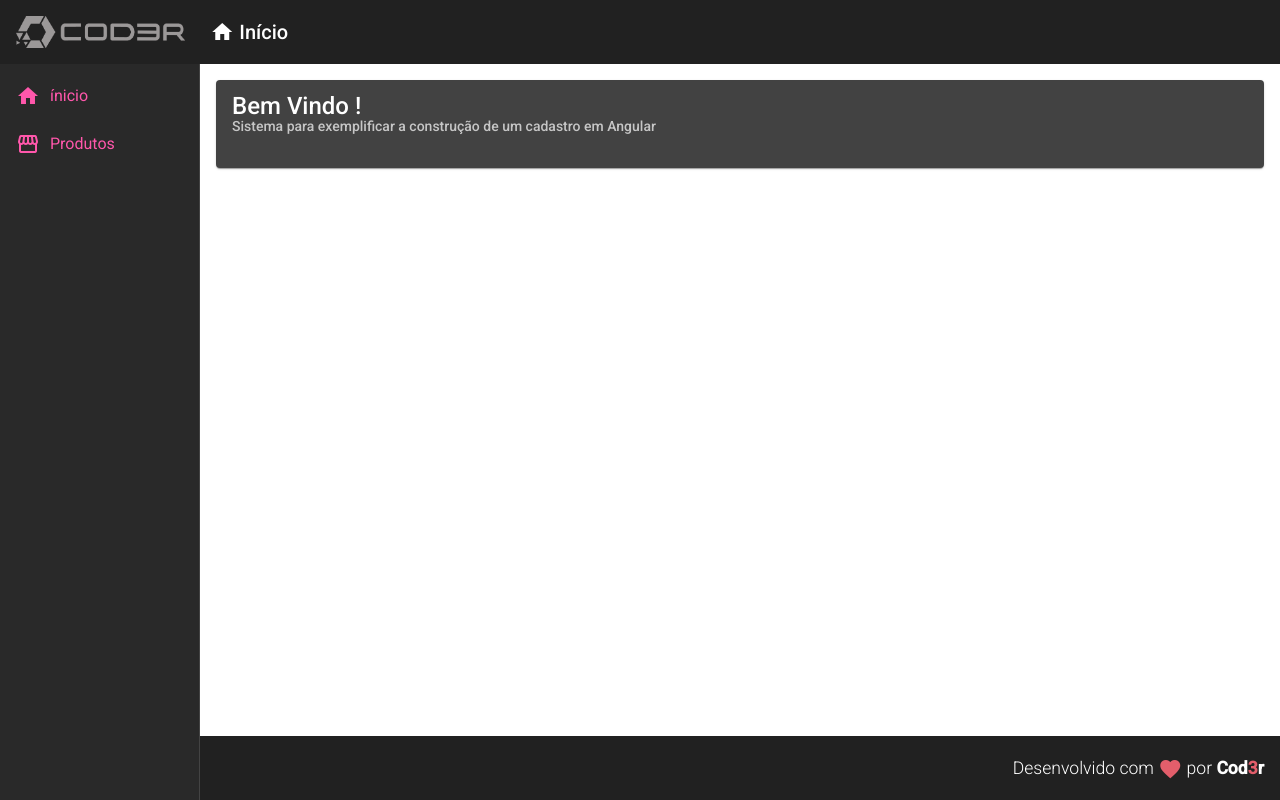
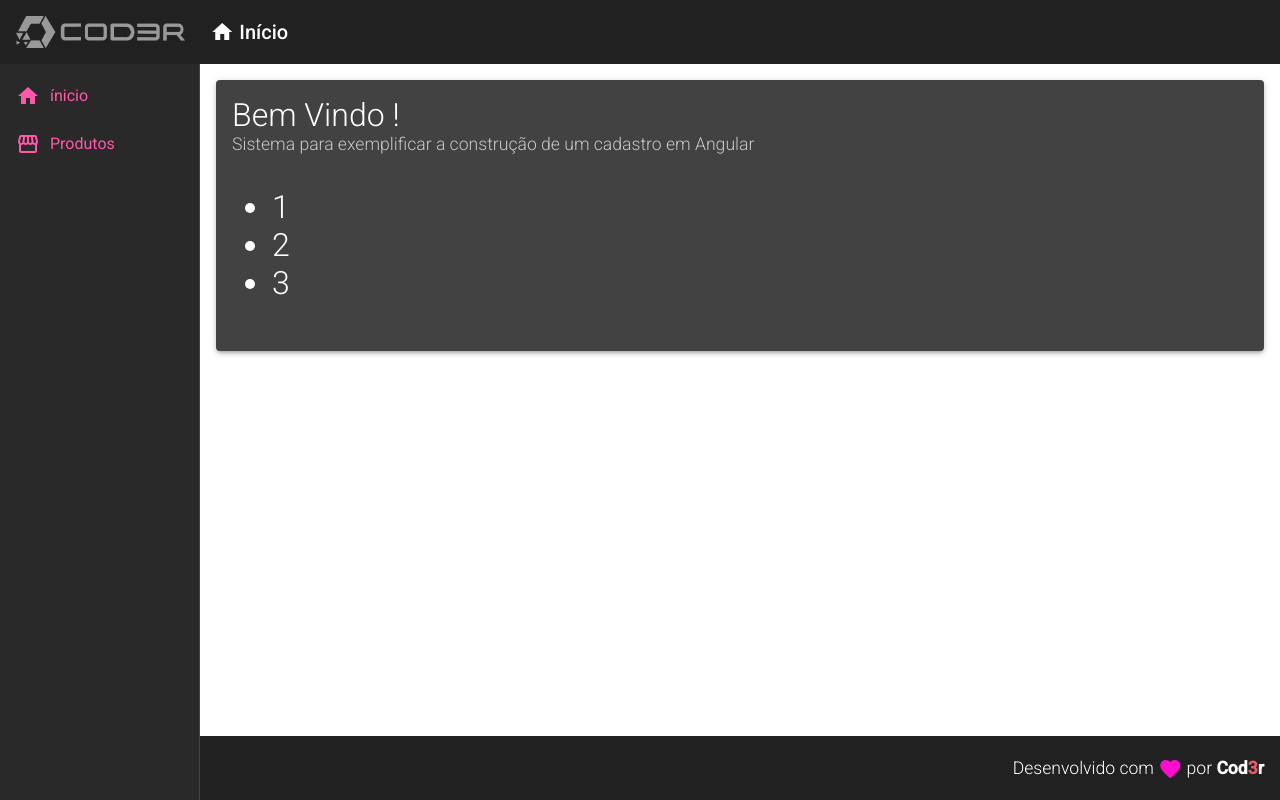
Before and after one commit to jessicaidro/angular9essencial, an Angular app in the folder crud/frontend/: page / in a window 1280 px wide. Built offline with nearby package versions, Linux system fonts and the light colour scheme.

Commit message:
Rotas e Diretivas na pratica

```diff
--- a/crud/frontend/src/app/components/template/footer/footer.component.html
+++ b/crud/frontend/src/app/components/template/footer/footer.component.html
@@ -1,8 +1,9 @@
 <mat-toolbar class="footer">
     <span> Desenvolvido com
-        <i class="material-icons red v-middle">
+        <i class="material-icons v-middle" appRed>
             favorite
         </i>
         por <strong>Cod<span class="red">3</span>r</strong>
     </span>
+
 </mat-toolbar>
--- a/crud/frontend/src/app/components/template/header/header.component.html
+++ b/crud/frontend/src/app/components/template/header/header.component.html
@@ -1,6 +1,6 @@
 <mat-toolbar class="header mat-elevation-z4">
     <span>
-        <a>
+        <a routerLink="/">
             <img class="logo" src="assets/img/logo.png" alt="logo">
         </a>
     </span>
--- a/crud/frontend/src/app/components/template/nav/nav.component.html
+++ b/crud/frontend/src/app/components/template/nav/nav.component.html
@@ -1,14 +1,14 @@
 <mat-sidenav-container class="container">
     <mat-sidenav class="sidenav" mode="side" opened fixedInViewport="true" fixedTopGap="64">
         <mat-nav-list class="nav-list">
-            <a mat-list-item>
+            <a mat-list-item routerLink="/">
                 <i class="material-icons">
                     home
                 </i>
                 ínicio
             </a>
 
-            <a mat-list-item>
+            <a mat-list-item routerLink="/products">
                 <i class="material-icons">
                     storefront
                 </i>
@@ -17,8 +17,6 @@
         </mat-nav-list>
     </mat-sidenav>
     <mat-sidenav-content class="content">
-        <app-home>
-
-        </app-home>
+       <router-outlet> </router-outlet>
     </mat-sidenav-content>
 </mat-sidenav-container>
--- /dev/null
+++ b/crud/frontend/src/app/directives/for.directive.ts
@@ -0,0 +1,24 @@
+import { Directive, Input, OnInit, TemplateRef, ViewContainerRef} from '@angular/core';
+
+@Directive({
+  selector: '[myFor]'
+})
+export class ForDirective implements OnInit {
+
+  @Input('myForEm') numbers: number[]
+  //@Input('myForUsando') texto: string *PARA USAR COMO STRING*
+
+  constructor(
+    private container: ViewContainerRef,
+    private template: TemplateRef<any>
+    ){ }
+
+  ngOnInit(): void {
+    for(let number of this.numbers) {
+      this.container.createEmbeddedView(
+        this.template, { $implicit: number })
+    }
+
+  }
+
+}
--- /dev/null
+++ b/crud/frontend/src/app/directives/red.directive.ts
@@ -0,0 +1,12 @@
+import { Directive, ElementRef } from '@angular/core';
+
+@Directive({
+  selector: '[appRed]'
+})
+export class RedDirective {
+
+  constructor(private el: ElementRef) {
+    el.nativeElement.style.color = '#ff0dcf'
+  }
+
+}
--- a/crud/frontend/src/app/views/home/home.component.css
+++ b/crud/frontend/src/app/views/home/home.component.css
@@ -0,0 +1,9 @@
+.home .title {
+    font-size: 2rem;
+    font-weight: 300;
+    line-height: 1.2;
+}
+
+.home .subtitle {
+    font-size: 1.1rem;
+}
--- a/crud/frontend/src/app/views/home/home.component.html
+++ b/crud/frontend/src/app/views/home/home.component.html
@@ -1,8 +1,13 @@
-<mat-card>
-    <mat-card-title>
+<mat-card class="home mat-elevation-z3">
+    <mat-card-title class="title">
         Bem Vindo !
-        <mat-card-subtitle>
+        <mat-card-subtitle class="subtitle">
             Sistema para exemplificar a construção de um cadastro em Angular
         </mat-card-subtitle>
+
+        <ul>
+            <li *myFor="let n em[1,2,3]">{{ n }}</li>
+        </ul>
+
     </mat-card-title>
 </mat-card>
--- /dev/null
+++ b/crud/frontend/src/app/views/product-crud/product-crud.component.html
@@ -0,0 +1 @@
+<p>product-crud works!</p>
--- /dev/null
+++ b/crud/frontend/src/app/views/product-crud/product-crud.component.ts
@@ -0,0 +1,15 @@
+import { Component, OnInit } from '@angular/core';
+
+@Component({
+  selector: 'app-product-crud',
+  templateUrl: './product-crud.component.html',
+  styleUrls: ['./product-crud.component.css']
+})
+export class ProductCrudComponent implements OnInit {
+
+  constructor() { }
+
+  ngOnInit(): void {
+  }
+
+}
```
Also changed, not shown: crud/frontend/src/app/app-routing.module.ts (added, +27 -0 lines), crud/frontend/src/app/app.module.ts (+10 -2 lines), crud/frontend/src/app/views/product-crud/product-crud.component.css (added).
